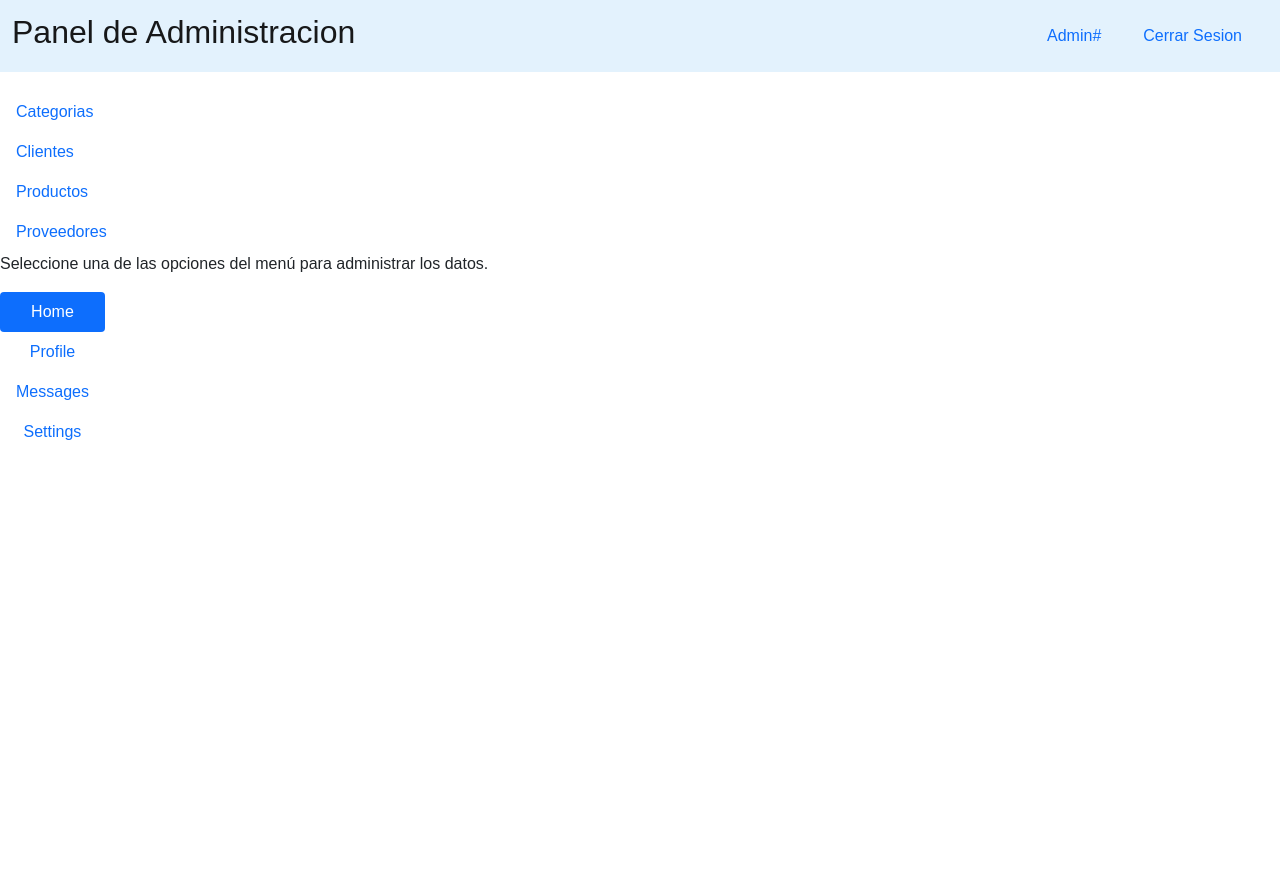
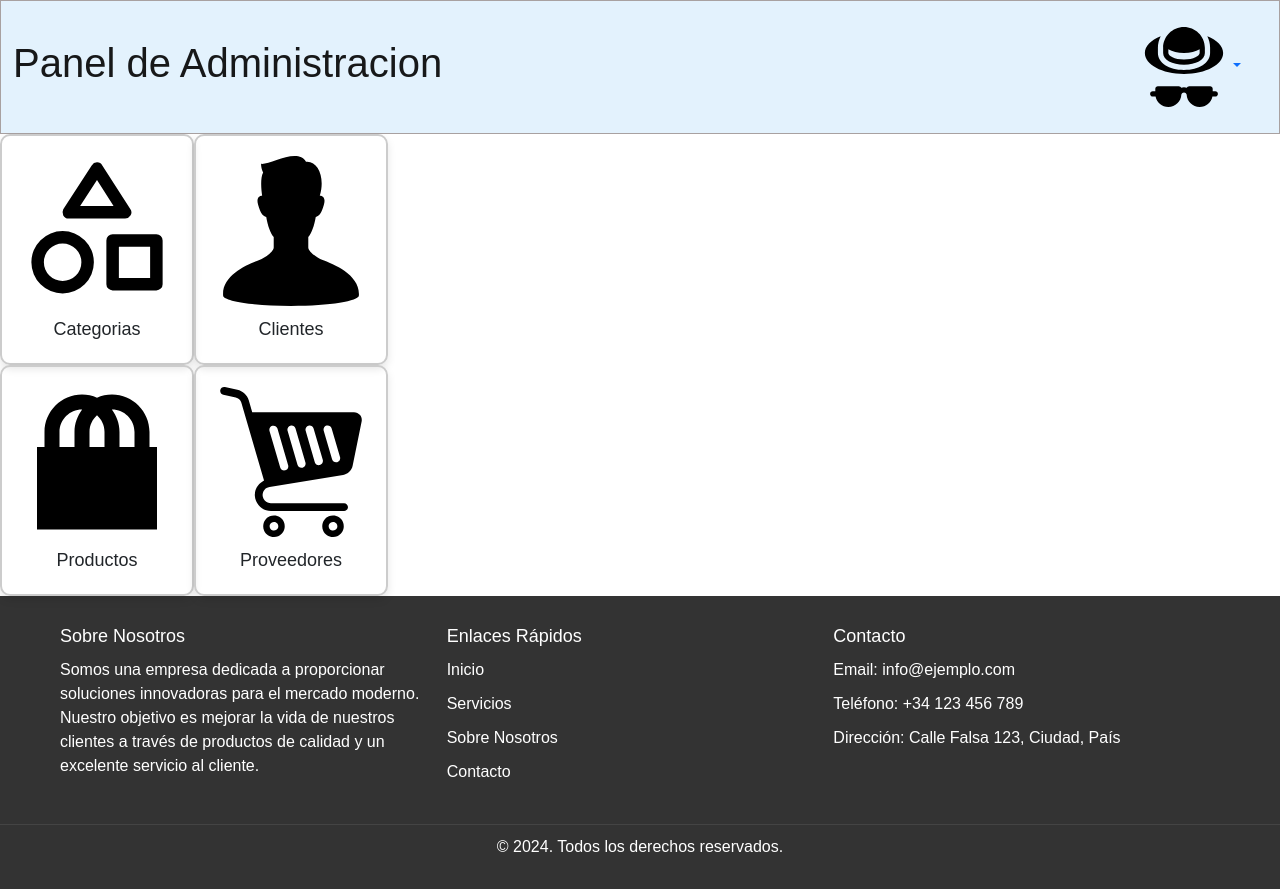
Before and after one commit to AndresSuarez11/php, a PHP site: page /Admin.php in a window 1280 px wide. Before the commit the page ends 440 px from the top, so only its background shows below. Run offline with PHP 8.4, Linux system fonts and the light colour scheme; a user stored in the database is signed in.

Commit message:
Agregando carpeta img, menu vertical y footer

```diff
--- a/proyectophp/Admin.php
+++ b/proyectophp/Admin.php
@@ -14,37 +14,33 @@ if (!isset($_SESSION['user_id']) && $_SESSION['role'] !== 'ADMIN') {
     <meta name="viewport" content="width=device-width, initial-scale=1">
     <link href="https://cdn.jsdelivr.net/npm/bootstrap@5.0.2/dist/css/bootstrap.min.css" rel="stylesheet" integrity="sha384-EVSTQN3/azprG1Anm3QDgpJLIm9Nao0Yz1ztcQTwFspd3yD65VohhpuuCOmLASjC" crossorigin="anonymous">
     <script src="https://cdn.jsdelivr.net/npm/bootstrap@5.0.2/dist/js/bootstrap.bundle.min.js" integrity="sha384-MrcW6ZMFYlzcLA8Nl+NtUVF0sA7MsXsP1UyJoMp4YLEuNSfAP+JcXn/tWtIaxVXM" crossorigin="anonymous"></script>
-
-    <style>
-        body {
-            font-family: Arial, sans-serif;
-        }
-        nav {
-            margin-bottom: 20px;
-        }
-        nav a {
-            margin-right: 10px;
-            text-decoration: none;
-            color: blue;
-        }
-    </style>
+    <link rel="stylesheet" href="style.css">
+    <link rel="script" href="footer.js">
 </head>
 <body>
 
-<nav class="navbar navbar-light" style="background-color: #e3f2fd;">
+<div class="grid-container">
+      <div class="grid-item-1">
+        <nav class="navbar navbar-light"  style="background-color: #e3f2fd; width: 100%; height: 100%;">
           <div class="container-fluid">
             <a class="navbar-brand" href="#">
 
-      <h2>Panel de Administracion</h2>
+              <h1>Panel de Administracion</h1>
             </a>
             <ul class="nav justify-content-end">
+                <li class="nav-item dropdown">
+                  <a class="nav-link dropdown-toggle" href="#" id="navbarDropdown" role="button" data-bs-toggle="dropdown" aria-expanded="false">
+                    <img src="img/hat-and-glasses-summer-svgrepo-com.svg" height="80px" width="auto" alt="">
+                  </a>
+                  <ul class="dropdown-menu" aria-labelledby="navbarDropdown">
+                    <li><a class="dropdown-item" href="Admin.php">Admin</a></li>
+                    <li><a class="dropdown-item" href="#">Another action</a></li>
+                    <li><hr class="dropdown-divider"></li>
+                    <li><a class="dropdown-item" href="logout.php">Cerrar sesion</a></li>
+                  </ul>
+                </li>
 
-        <li class="nav-item">
-            <a class="nav-link" href="#">Admin#</a>
-        </li>
-        <li class="nav-item">
-            <a class="nav-link" href="logout.php">Cerrar Sesion</a>
-        </li>
+
 
             </ul>
 
@@ -54,41 +50,87 @@ if (!isset($_SESSION['user_id']) && $_SESSION['role'] !== 'ADMIN') {
           </div>
         </nav>
 
+      </div>
+      <div class="grid-container-menu">
+        <div class="categoria" onclick="window.location.href='categoria/indexCategorias.php'">
+            <img src="img/category-svgrepo-com.svg" alt="Categorias">
+            <p>Categorias</p>
+        </div>
+        <div class="categoria" onclick="window.location.href='cliente/indexClientes.php'">
+            <img src="img/person-svgrepo-com.svg" alt="Clientes">
+            <p>Clientes</p>
+        </div>
+        <div class="categoria" onclick="window.location.href='producto/indexProductos.php'">
+            <img src="img/products-svgrepo-com.svg" alt="Productos">
+            <p>Productos</p>
+        </div>
+        <div class="categoria" onclick="window.location.href='proveedor/indexProveedores.php'">
+            <img src="img/shopping-cart-free-15-svgrepo-com.svg" alt="Proveedores">
+            <p>Proveedores</p>
+        </div>
 
-<ul class="nav flex-column">
-  <li class="nav-item">
-    <a class="nav-link active" aria-current="page" href="categoria/indexCategorias.php">Categorias</a>
-  </li>
-  <li class="nav-item">
-    <a class="nav-link" href="cliente/indexClientes.php">Clientes</a>
-  </li>
-  <li class="nav-item">
-    <a class="nav-link" href="producto/indexProductos.php">Productos</a>
-  </li>
-  <li class="nav-item">
-    <a class="nav-link" href="proveedor/indexProveedores.php">Proveedores</a>
-  </li>
-  <p>Seleccione una de las opciones del menú para administrar los datos.</p>
+    </div>
 
-</ul>
+    <!--Contenido-->
+  <div clas="grid-item-contenido">
 
 
-<div class="d-flex align-items-start">
-  <div class="nav flex-column nav-pills me-3" id="v-pills-tab" role="tablist" aria-orientation="vertical">
-    <button class="nav-link active" id="v-pills-home-tab" data-bs-toggle="pill" data-bs-target="#v-pills-home" type="button" role="tab" aria-controls="v-pills-home" aria-selected="true">Home</button>
-    <button class="nav-link" id="v-pills-profile-tab" data-bs-toggle="pill" data-bs-target="#v-pills-profile" type="button" role="tab" aria-controls="v-pills-profile" aria-selected="false">Profile</button>
-    <button class="nav-link" id="v-pills-messages-tab" data-bs-toggle="pill" data-bs-target="#v-pills-messages" type="button" role="tab" aria-controls="v-pills-messages" aria-selected="false">Messages</button>
-    <button class="nav-link" id="v-pills-settings-tab" data-bs-toggle="pill" data-bs-target="#v-pills-settings" type="button" role="tab" aria-controls="v-pills-settings" aria-selected="false">Settings</button>
-  </div>
-  <div class="tab-content" id="v-pills-tabContent">
-    <div class="tab-pane fade show active" id="v-pills-home" role="tabpanel" aria-labelledby="v-pills-home-tab" ></div>
-    <div class="tab-pane fade" id="v-pills-profile" role="tabpanel" aria-labelledby="v-pills-profile-tab">...</div>
-    <div class="tab-pane fade" id="v-pills-messages" role="tabpanel" aria-labelledby="v-pills-messages-tab">...</div>
-    <div class="tab-pane fade" id="v-pills-settings" role="tabpanel" aria-labelledby="v-pills-settings-tab">...</div>
-  </div>
+
+
+
+
+
   </div>
 
 
 
+
+
+</div>
+
+
+
+
+
+
+
+
+
+
+
+
+
+
+
 </body>
+
+
+<footer>
+        <div class="footer-container">
+            <div class="footer-section about">
+                <h2>Sobre Nosotros</h2>
+                <p>Somos una empresa dedicada a proporcionar soluciones innovadoras para el mercado moderno. Nuestro objetivo es mejorar la vida de nuestros clientes a través de productos de calidad y un excelente servicio al cliente.</p>
+            </div>
+            <div class="footer-section links">
+                <h2>Enlaces Rápidos</h2>
+                <ul>
+                    <li><a href="#">Inicio</a></li>
+                    <li><a href="#">Servicios</a></li>
+                    <li><a href="#">Sobre Nosotros</a></li>
+                    <li><a href="#">Contacto</a></li>
+                </ul>
+            </div>
+            <div class="footer-section contact">
+                <h2>Contacto</h2>
+                <ul>
+                    <li>Email: info@ejemplo.com</li>
+                    <li>Teléfono: +34 123 456 789</li>
+                    <li>Dirección: Calle Falsa 123, Ciudad, País</li>
+                </ul>
+            </div>
+        </div>
+        <div class="footer-bottom">
+            <p>&copy; 2024. Todos los derechos reservados.</p>
+        </div>
+    </footer>
 </html>
--- /dev/null
+++ b/proyectophp/style.css
@@ -0,0 +1,205 @@
+body {
+    font-family: Arial, sans-serif;
+    margin: 0;
+    padding: 0;
+}
+
+.grid-container {
+    display: grid;
+    grid-template-columns: 30% auto;
+    grid-template-rows: auto  auto;
+
+}
+.grid-item {
+    border: 1px solid black;
+
+    text-align: center;
+}
+
+
+h2{
+    font-size: 18px;
+      font-weight: normal;
+}
+.nav-item{
+    justify-content: center; /* Centrado horizontal */
+    align-items: center;
+}
+.grid-item-1 {
+    border: 1px solid rgb(168, 161, 161);
+    grid-column: 1/3;
+    text-align: center;
+    width: 100%;
+    height: 100%;
+
+}
+
+/*Contenido
+*/
+.grid-item-contenido {
+
+    grid-column: 1/4;
+    text-align: center;
+    width: 100%;
+    height: 100%;
+
+}
+
+.grid-item-2 {
+    grid-column: 1/2;
+    text-align: center;
+    display: grid;
+    grid-template-columns: auto auto;
+    grid-template-rows: auto auto auto ;
+    border: 1px solid black;
+
+
+}
+.adminImg {
+    cursor: pointer;
+    display: inline-block;
+
+    transition: transform 0.3s, box-shadow 0.3s;
+}
+
+.adminImg img {
+    width: 70px; /* Ajusta el ancho de la imagen */
+    height: auto; /* Mantiene la proporción de la imagen */
+}
+
+.adminImg:hover {
+    transform: translateY(-5px);
+    box-shadow: 0 8px 16px rgba(0, 0, 0, 0.2);
+}
+
+.caja{
+
+}
+
+.grid-container-menu {
+    display: grid;
+    grid-template-columns: repeat(2, 1fr);
+    /**gap: 10px; bordes*/
+    width: 20%;
+
+
+}
+
+
+body {
+    font-family: Arial, sans-serif;
+}
+nav {
+    margin-bottom: 20px;
+}
+nav a {
+    margin-right: 10px;
+    text-decoration: none;
+    color: rgb(142, 142, 161);
+}
+
+
+.categoria {
+
+    border: 2px solid #ccc;
+    border-radius: 10px;
+    display: flex;
+    flex-direction: column;
+    align-items: center;
+    justify-content: center;
+    padding: 20px;
+    box-shadow: 0 4px 8px rgba(0, 0, 0, 0.1);
+    cursor: pointer;
+    transition: transform 0.3s, box-shadow 0.3s;
+
+}
+.categoria-1{
+    background-color: #11adeb;
+    border-radius: 10px;
+    display: flex;
+    flex-direction: column;
+    align-items: center;
+    justify-content: center;
+    padding: 20px;
+    box-shadow: 0 4px 8px rgba(0, 0, 0, 0.1);
+    cursor: pointer;
+    transition: transform 0.3s, box-shadow 0.3s;
+}
+
+.categoria img {
+    max-width: 150px;
+    margin-bottom: 10px;
+}
+
+.categoria p {
+    font-size: 18px;
+    margin: 0;
+}
+
+.categoria:hover {
+    transform: translateY(-5px);
+    box-shadow: 0 8px 16px rgba(0, 0, 0, 0.2);
+    background-color: #47c1f1;
+}
+
+
+
+
+
+
+
+footer {
+    background-color: #333;
+    color: #fff;
+    padding: 20px 0;
+}
+
+.footer-container {
+    display: flex;
+    justify-content: space-between;
+    flex-wrap: wrap;
+    max-width: 1200px;
+    margin: 0 auto;
+    padding: 0 20px;
+}
+
+.footer-section {
+    flex: 1;
+    min-width: 250px;
+    margin: 10px 0;
+}
+
+.footer-section h2 {
+    margin-bottom: 10px;
+}
+
+.footer-section p,
+.footer-section ul {
+    margin: 0;
+    padding: 0;
+    list-style: none;
+}
+
+.footer-section ul li {
+    margin-bottom: 10px;
+}
+
+.footer-section ul li a {
+    color: #fff;
+    text-decoration: none;
+}
+
+.footer-section ul li a:hover {
+    text-decoration: underline;
+}
+
+.footer-bottom {
+    text-align: center;
+    padding: 10px 0;
+    border-top: 1px solid #444;
+    margin-top: 20px;
+}
+
+.footer-bottom p {
+    margin: 0;
+}
```
Also changed, not shown: proyectophp/cliente/cliente.php (+38 -4 lines), proyectophp/footer.js (added), proyectophp/img/category-svgrepo-com.svg (added), proyectophp/img/hat-and-glasses-summer-svgrepo-com.svg (added), proyectophp/img/logout-svgrepo-com.svg (added), proyectophp/img/person-svgrepo-com.svg (added), proyectophp/img/products-svgrepo-com.svg (added), proyectophp/img/shopping-cart-free-15-svgrepo-com.svg (added). Lines whose indentation alone changed are shown as unchanged.
